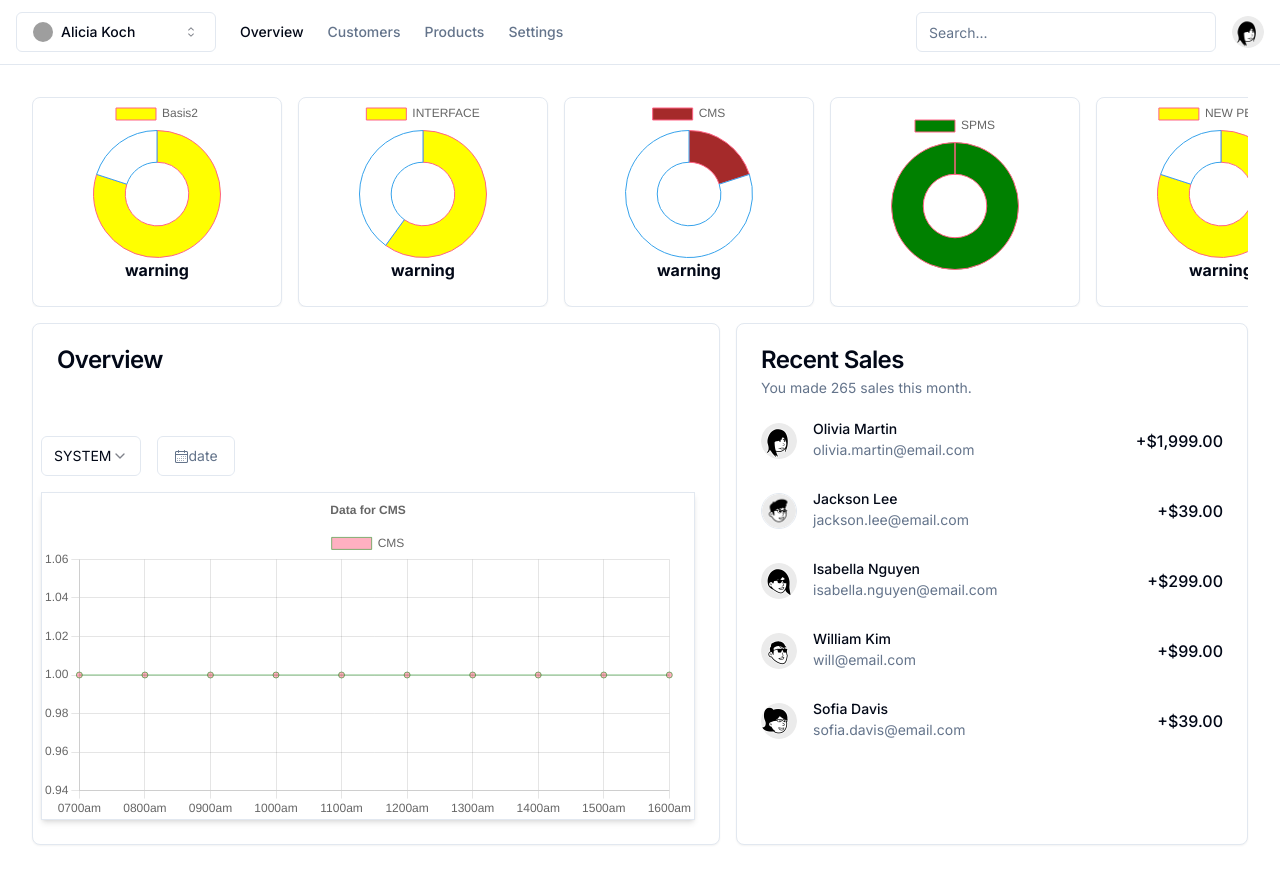
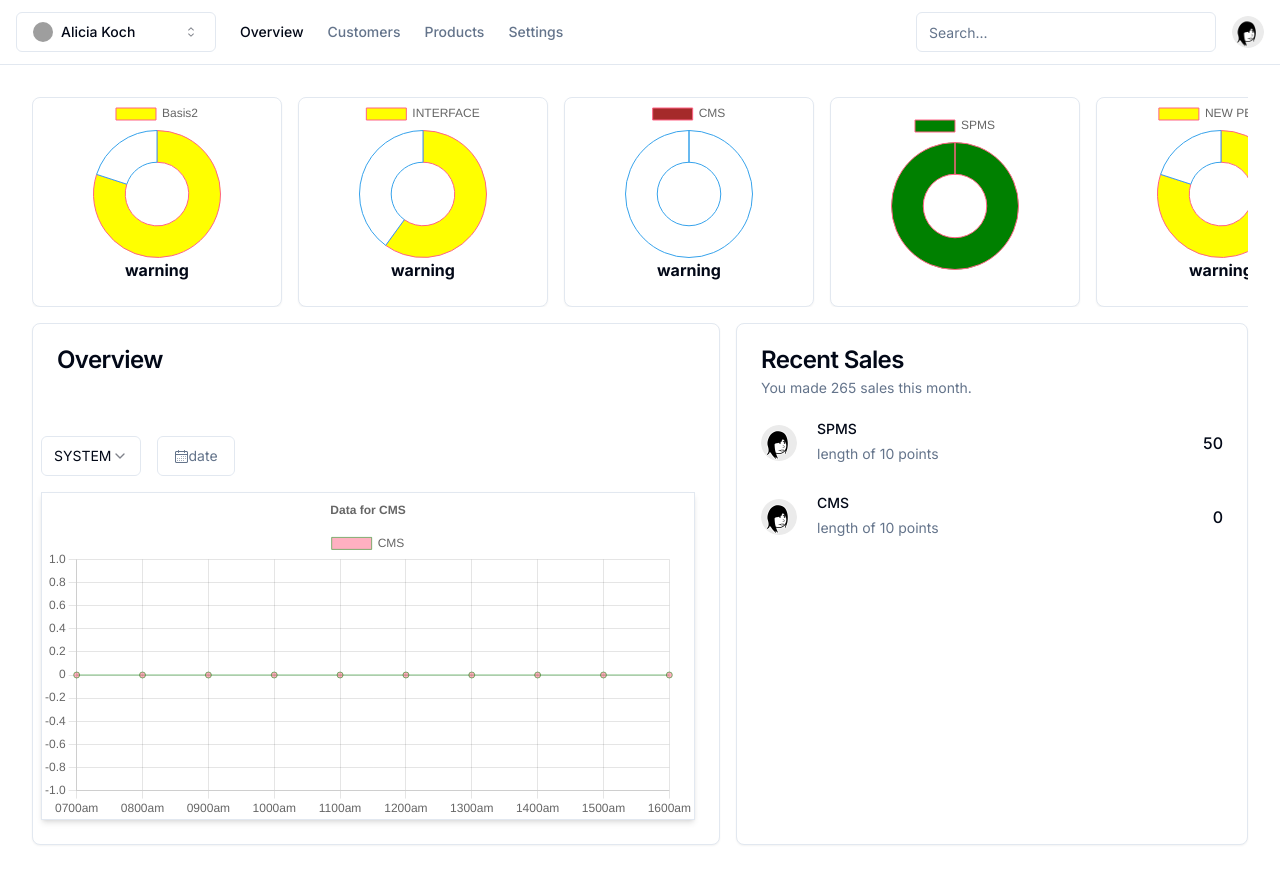
Before and after one commit to mungaben/RMS, a Next.js app: page /DashBoard2 in a window 1280 px wide. Built offline with nearby package versions, Linux system fonts and the light colour scheme; grey boxes are pictures that could not be loaded.

Commit message:
important details

```diff
--- a/app/DashBoard2/page.tsx
+++ b/app/DashBoard2/page.tsx
@@ -17,6 +17,7 @@ import {
 import { Tabs, TabsContent, TabsList, TabsTrigger } from "@/components/ui/tabs";
 import Basis2Data from "../DashBoard/components/Basis2/Basis2Data";
 import SystemHealthData from "../DashBoard/components/Basis2/TopBar/SystemHealthData";
+import Sytem from "../Details/components/Sytem";
 
 export const metadata: Metadata = {
   title: "Dashboard",
@@ -94,7 +95,7 @@ export default function DashboardPage() {
                     </CardDescription>
                   </CardHeader>
                   <CardContent>
-                    <RecentSales />
+                    <Sytem/>
                   </CardContent>
                 </Card>
               </div>
--- /dev/null
+++ b/app/Details/components/DetailData.tsx
@@ -0,0 +1,113 @@
+"use client";
+import {
+  TableHeadData,
+  TableName,
+} from "@/app/ReportTables/components/Tabledata";
+import useTableStore from "@/app/ReportTables/lib/store/TableStore";
+import { useMemo, useState } from "react";
+import { TableRow } from "@/components/ui/table";
+import { Avatar, AvatarFallback, AvatarImage } from "@/components/ui/avatar";
+import { da } from "date-fns/locale";
+import { set } from "date-fns";
+
+const DetailData = () => {
+  const TablesData = useTableStore((state) => state.tableRowData);
+  const TablecellData = useTableStore((state) => state.tablecellData);
+  const [lowests, setlowest] = useState<TableCell>();
+  interface TableCell {
+    name: TableName;
+    value: number;
+  }
+  type lowestDta = {
+    name: string;
+    value: number;
+  };
+  const dataAvail = useMemo(() => {
+    let HEALTHIESTSYTEM = 0;
+    let HEALTHIESTSYTSEMDATA: TableCell[] = [];
+    let Lowest: number = Infinity;
+    let LowestData: TableCell[] = [];
+
+    const data = TableHeadData.map((item) => {
+      const itemisdata = TablecellData.filter((cell) => cell.name === item);
+
+      const HighestsytemVlaueTotal = itemisdata.reduce(
+        (sum, cell) => sum + cell.value,
+        0
+      );
+      // get lowesst of HighestsytemVlaueTotal
+      if (Lowest > HighestsytemVlaueTotal) {
+        Lowest = HighestsytemVlaueTotal;
+        LowestData = itemisdata;
+      }
+
+      if (HighestsytemVlaueTotal > HEALTHIESTSYTEM) {
+        HEALTHIESTSYTEM = HighestsytemVlaueTotal;
+        HEALTHIESTSYTSEMDATA = itemisdata;
+      }
+
+      return {
+        id: item,
+        data: itemisdata,
+      };
+    });
+
+    return {
+      data,
+      Highest: {
+        Highest: HEALTHIESTSYTEM,
+        HighestData: HEALTHIESTSYTSEMDATA,
+        lowest: Lowest ? Lowest : 0,
+        lowestData: LowestData,
+      },
+    };
+  }, [TableHeadData, TablecellData]);
+
+  console.log("dataAvail", dataAvail);
+
+  return (
+    <div>
+      <div className="space-y-8">
+        <div className="flex items-center">
+          <Avatar className="h-9 w-9">
+            <AvatarImage src="/avatars/01.png" alt="Avatar" />
+            <AvatarFallback>
+              {dataAvail.Highest.HighestData[0].name}
+            </AvatarFallback>
+          </Avatar>
+          <div className="mx-5 ml-5 space-y-2 ">
+            <p className="text-sm font-medium leading-none ">
+              {" "}
+              {dataAvail.Highest.HighestData[0].name}
+            </p>
+            <p className="text-sm text-muted-foreground">
+              length of {dataAvail.Highest.HighestData.length} points
+            </p>
+          </div>
+          <div className="ml-auto font-medium">{dataAvail.Highest.Highest}</div>
+        </div>
+
+        <div className="flex items-center">
+          <Avatar className="h-9 w-9">
+            <AvatarImage src="/avatars/01.png" alt="Avatar" />
+            <AvatarFallback>
+              {dataAvail.Highest.lowestData[0]?.name}
+            </AvatarFallback>
+          </Avatar>
+          <div className="mx-5 ml-5 space-y-2 ">
+            <p className="text-sm font-medium leading-none ">
+              {" "}
+              {dataAvail.Highest.lowestData[0]?.name}
+            </p>
+            <p className="text-sm text-muted-foreground">
+              length of {dataAvail.Highest.HighestData.length} points
+            </p>
+          </div>
+          <div className="ml-auto font-medium">{dataAvail.Highest.lowest}</div>
+        </div>
+      </div>
+    </div>
+  );
+};
+
+export default DetailData;
--- a/app/Details/components/Sytem.tsx
+++ b/app/Details/components/Sytem.tsx
@@ -2,6 +2,7 @@
 "use client"
 
 import React, { useEffect } from 'react'
+import DetailData from './DetailData'
 
 const Sytem = () => {
 
@@ -10,7 +11,9 @@ const Sytem = () => {
     }, [])
 
   return (
-    <div>Sytem</div>
+    <div>
+      <DetailData/>
+    </div>
   )
 }
 
--- a/app/Details/page.tsx
+++ b/app/Details/page.tsx
@@ -1,8 +1,11 @@
 import React from 'react'
+import Sytem from './components/Sytem'
 
 const page = () => {
   return (
-    <div>page</div>
+    <div>
+      <Sytem/>
+    </div>
   )
 }
 
--- a/app/ReportTables/components/Tabledata.ts
+++ b/app/ReportTables/components/Tabledata.ts
@@ -68,8 +68,8 @@ export enum FromTime {
 }
 
 interface TableCell {
-    name: TableName;
-    value: number;
+    name ?: TableName;
+    value ?: number;
 }
 
 
@@ -78,7 +78,7 @@ type TableRow = {
   cells: TableCell[];
 };
 export const tableData1: TableCell[] = [
-  { name: TableName.CMS, value: 1},
+  { name: TableName.CMS, value: 0},
   { name: TableName.Basis2, value: 4 },
   { name: TableName.INTERFACE, value: 3 },
   { name: TableName.SPMS, value: 5 },
```
